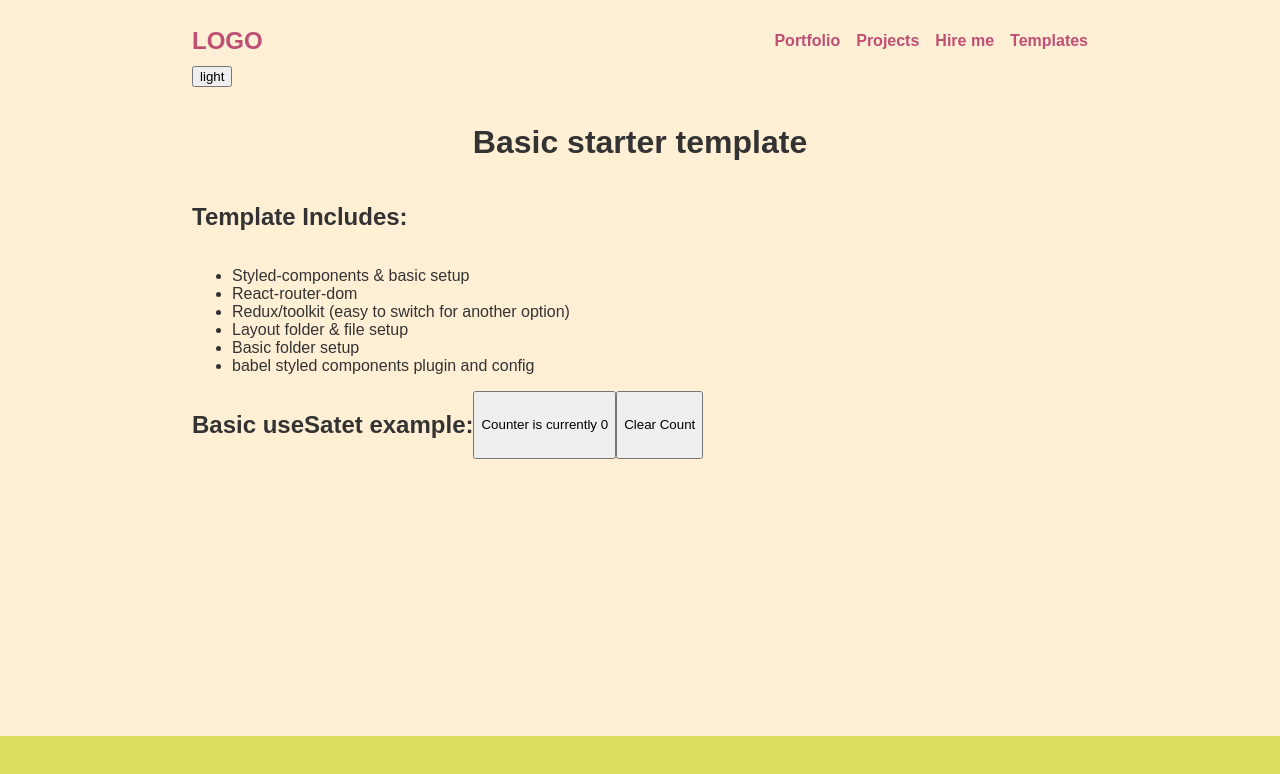
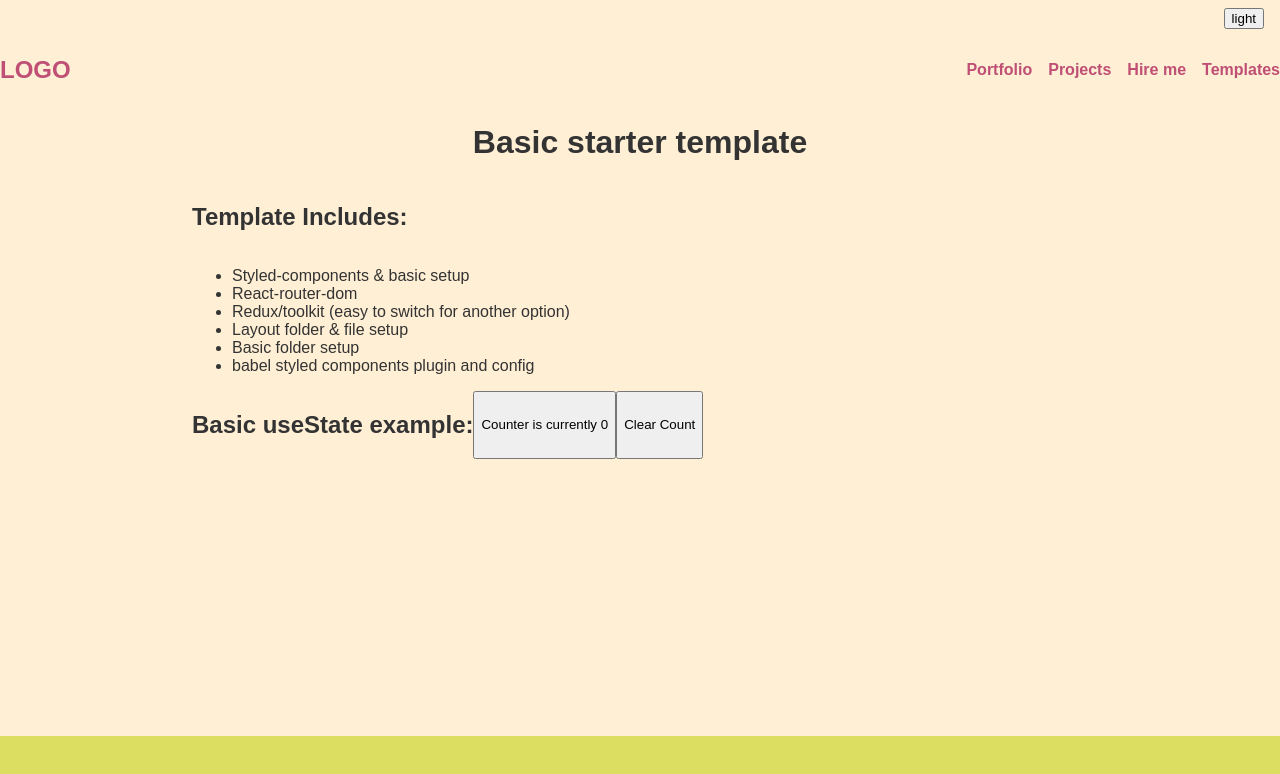
Before and after one commit to Moesera/portfolio-page, a React (Vite) app: page /templates in a window 1280 px wide. Shown: the top 774 px of the page. Built offline with nearby package versions, Linux system fonts and the light colour scheme.

Commit message:
error cleanup

```diff
--- a/src/components/layout/Header/index.jsx
+++ b/src/components/layout/Header/index.jsx
@@ -9,10 +9,12 @@ const Header = () => {
 
   return (
     <S.Header>
-      <S.CustomWrapper $margin="0 auto" $maxWidth="70%" $align="center" $justify="space-between" $padding="1rem 0rem">
+      {/* Theme switch */}
+      <S.CustomWrapper $displayType="flex" $padding="0.5rem 1rem" $justify="flex-end">
+        <button onClick={toggleTheme}>{mode}</button>
+      </S.CustomWrapper >
+      <S.CustomWrapper $padding="0.5rem 0rem">
         <Nav />
-        {/* Theme switch */}
-        <button onClick={toggleTheme}>{mode}</button>
       </S.CustomWrapper>
     </S.Header>
   );
--- a/src/pages/templates/index.jsx
+++ b/src/pages/templates/index.jsx
@@ -28,7 +28,7 @@ const Templates = () => {
         </ul>
       </S.CustomContainer>
       <S.CustomContainer $margin="0 auto" $maxWidth="70%">
-        <h2>Basic useSatet example:</h2>
+        <h2>Basic useState example:</h2>
         <button onClick={() => counter("count")}>
           Counter is currently {count}
         </button>
```
